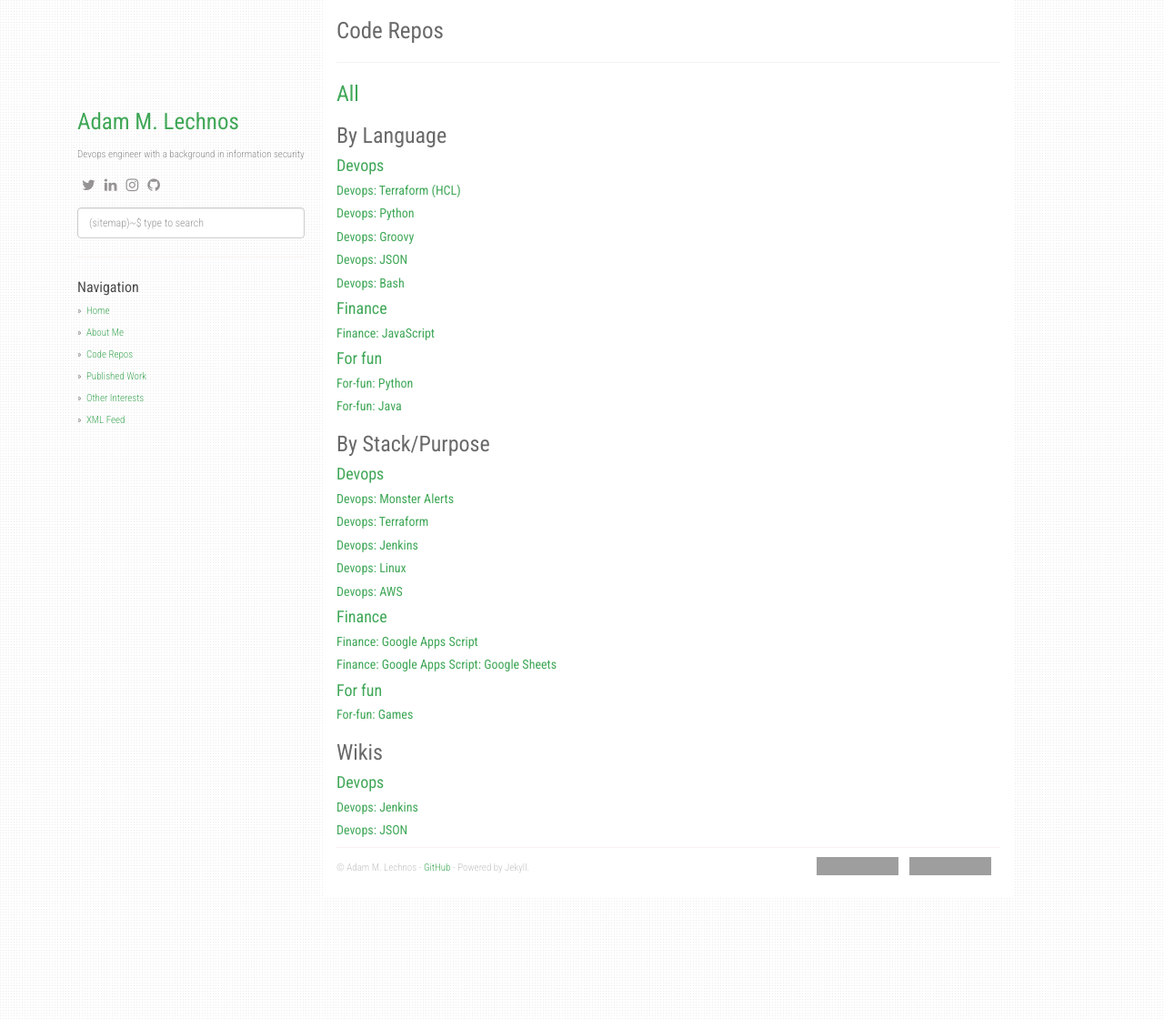
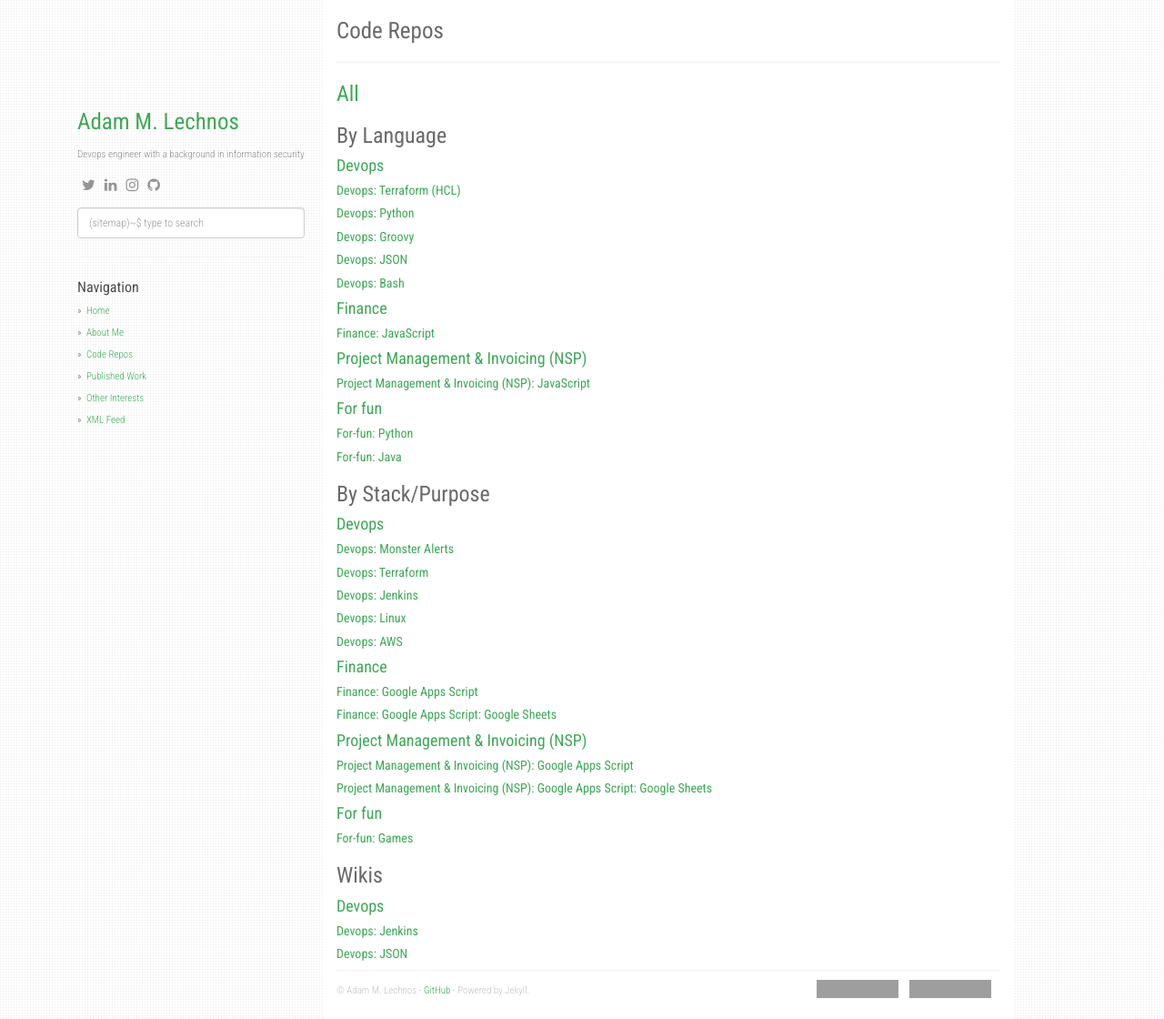
Before and after one commit to Adam-Lechnos/adam-lechnos.github.io, a Jekyll site: the page built from repos.md, in a window 1280 px wide and 1120 px high. Shown: the whole window at 91% size. Built offline with Jekyll 4.4.1, drawn with Linux system fonts in a browser that asks for light colours; nearby versions of some CDN libraries; grey boxes are pictures that could not be loaded.

Commit message:
Update repos.md
Added new sections for By Language and By Stack Purpose, for Project Management & Invoicing (NSP)

```diff
--- a/repos.md
+++ b/repos.md
@@ -17,6 +17,9 @@
 #### [Finance](https://github.com/search?q=user%3Aadam-lechnos+topic%3Afinancial&type=repositories){:target="_blank" rel="noopener"}
 ##### [Finance: JavaScript](https://github.com/search?q=user%3Aadam-lechnos+topic%3Afinancial+topic%3Ajavascript&type=repositories){:target="_blank" rel="noopener"}
 
+#### [Project Management & Invoicing (NSP)](https://github.com/search?q=user%3Aadam-lechnos-nsprv++topic%3Aproject-management+topic%3Ainvoicing&type=repositories){:target="_blank" rel="noopener"}
+##### [Project Management & Invoicing (NSP): JavaScript](https://github.com/search?q=user%3Aadam-lechnos-nsprv++topic%3Aproject-management+topic%3Ainvoicing+topic%3Ajavascript&type=repositories){:target="_blank" rel="noopener"}
+
 #### [For fun](https://github.com/search?q=user%3Aadam-lechnos+topic%3Afor-fun&type=repositories){:target="_blank" rel="noopener"}
 ##### [For-fun: Python](https://github.com/search?q=user%3Aadam-lechnos+topic%3Afor-fun+topic%3Apython&type=repositories){:target="_blank" rel="noopener"}
 ##### [For-fun: Java](https://github.com/search?q=user%3Aadam-lechnos+topic%3Afor-fun+topic%3Ajava&type=repositories){:target="_blank" rel="noopener"}
@@ -29,9 +32,13 @@
 ##### [Devops: Linux](https://github.com/search?q=user%3Aadam-lechnos+topic%3Adevops+topic%3Alinux&type=repositories){:target="_blank" rel="noopener"}
 ##### [Devops: AWS](https://github.com/search?q=user%3Aadam-lechnos+topic%3Adevops+topic%3Aaws&type=repositories){:target="_blank" rel="noopener"}
 
-#### [Finance](https://github.com/search?q=user%3Aadam-lechnos+topic%3Afinancial&type=repositories){:target="_blank" rel="noopener"}
+#### [Finance](https://github.com/search?q=user%3Aadam-lechnos-nsprv++topic%3Aproject-management+topic%3Ainvoicing&type=repositories){:target="_blank" rel="noopener"}
 ##### [Finance: Google Apps Script](https://github.com/search?q=user%3Aadam-lechnos+topic%3Afinancial+topic%3Agoogle-apps-script&type=repositories){:target="_blank" rel="noopener"}
-##### [Finance: Google Apps Script: Google Sheets](https://github.com/search?q=user%3Aadam-lechnos+topic%3Afinancial+topic%3Agoogle-apps-script+topic%3Agoogle-sheets&type=repositories){:target="_blank" rel="noopener"}
+##### [Finance: Google Apps Script: Google Sheets](https://github.com/search?q=user%3Aadam-lechnos-nsprv++topic%3Aproject-management+topic%3Ainvoicing+topic%3Agoogle-apps-script+topic%3Agoogle-sheets&type=repositories){:target="_blank" rel="noopener"}
+
+#### [Project Management & Invoicing (NSP)](https://github.com/search?q=user%3Aadam-lechnos+topic%3Afinancial&type=repositories){:target="_blank" rel="noopener"}
+##### [Project Management & Invoicing (NSP): Google Apps Script](https://github.com/search?q=user%3Aadam-lechnos-nsprv++topic%3Aproject-management+topic%3Ainvoicing+topic%3Agoogle-apps-script&type=repositories){:target="_blank" rel="noopener"}
+##### [Project Management & Invoicing (NSP): Google Apps Script: Google Sheets](https://github.com/search?q=user%3Aadam-lechnos+topic%3Afinancial+topic%3Agoogle-apps-script+topic%3Agoogle-sheets&type=repositories){:target="_blank" rel="noopener"}
 
 #### [For fun](https://github.com/search?q=user%3Aadam-lechnos+topic%3Afor-fun&type=repositories){:target="_blank" rel="noopener"}
 ##### [For-fun: Games](https://github.com/search?q=user%3Aadam-lechnos+topic%3Afor-fun+topic%3Agame&type=repositories){:target="_blank" rel="noopener"}
```
